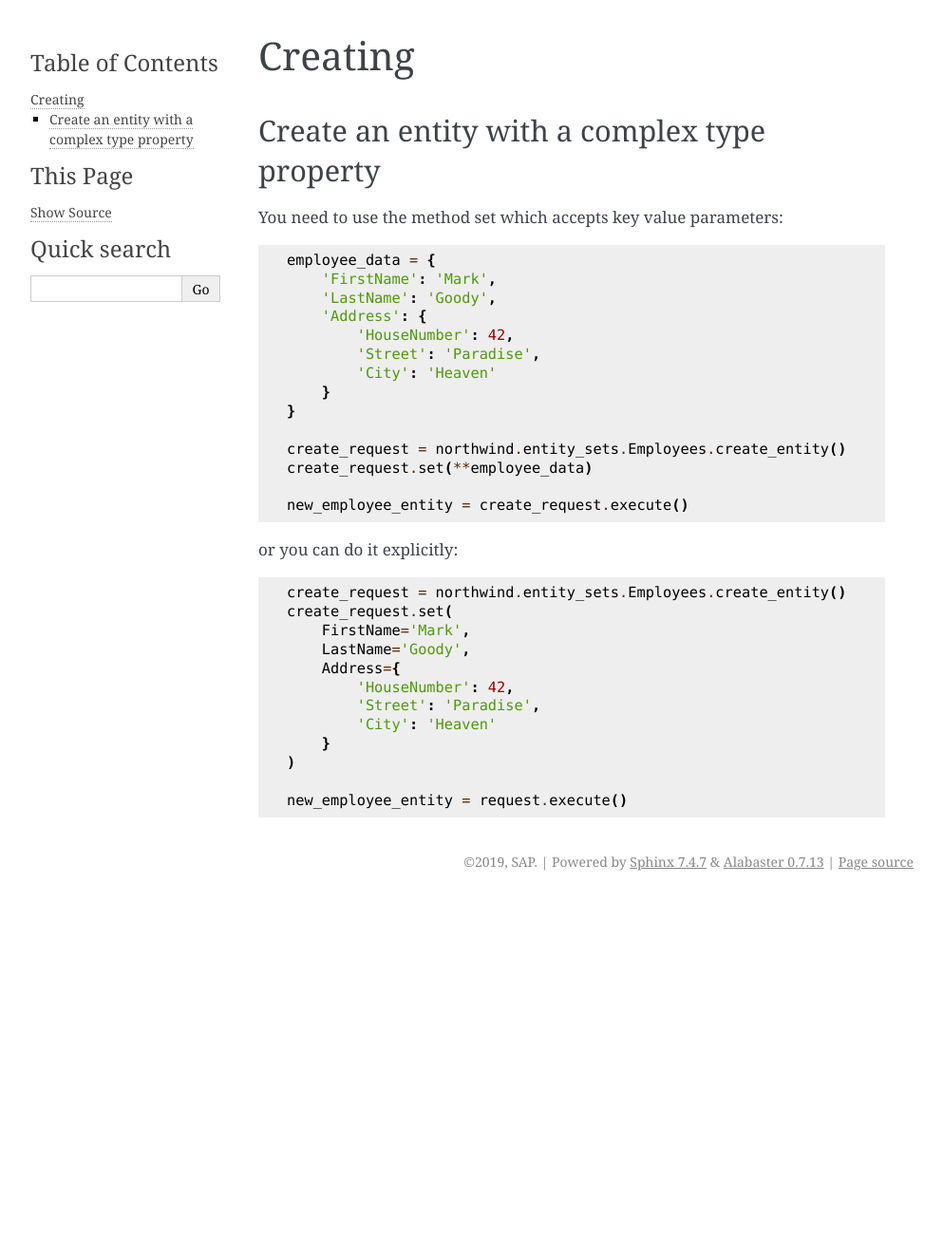
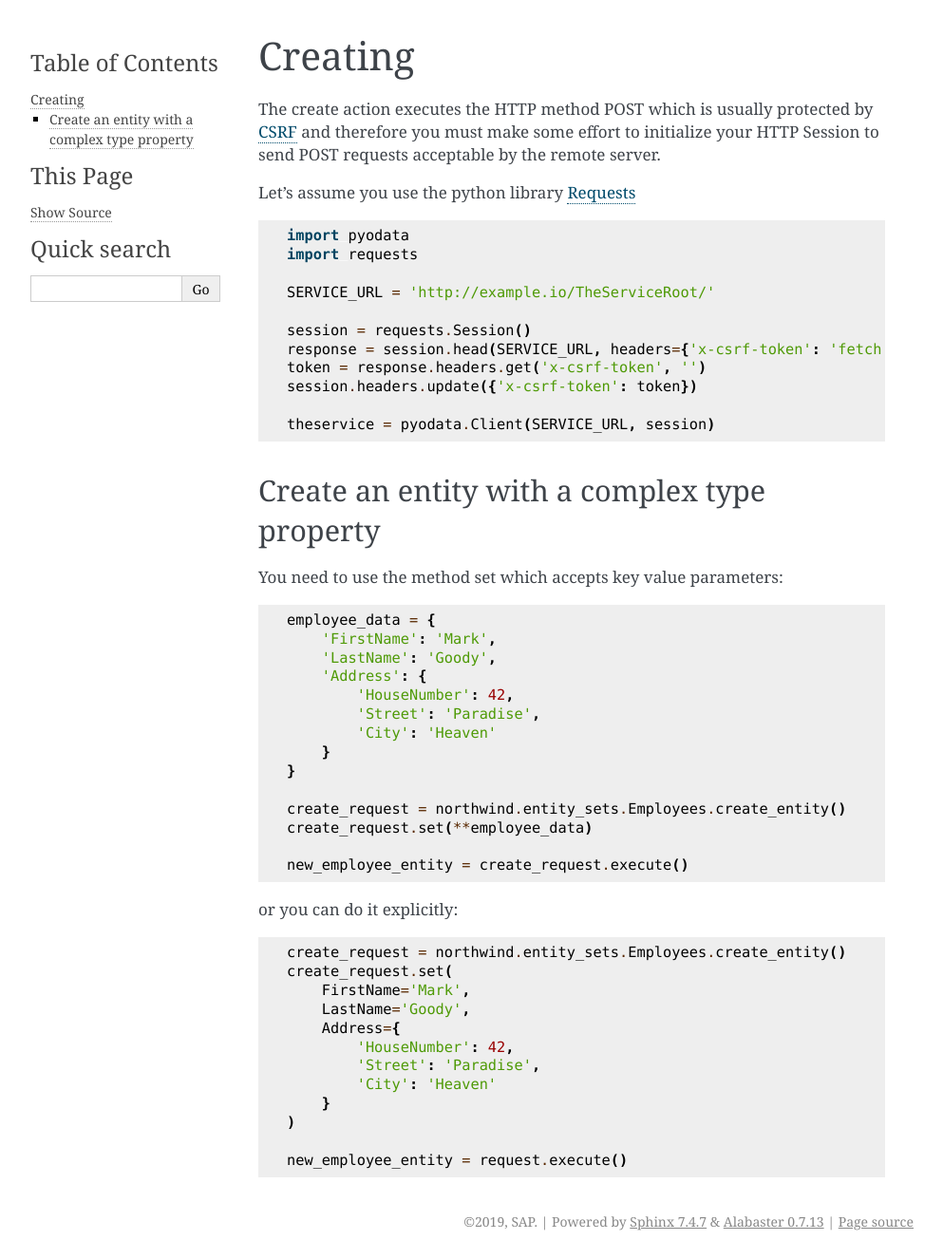
Before and after one commit to SAP/python-pyodata, a Sphinx documentation site: the page built from docs/usage/creating.rst, in a window 1280 px wide. Shown: the whole page at 95% size, without its empty margins (148-1141 px from the left). Built offline with Sphinx 7.4.7, drawn with Linux system fonts in a browser that asks for light colours; before the commit the page ends 947 px from its top, so only the background shows below that.

Commit message:
doc: document CSRF protection for POSTs

```diff
--- a/docs/usage/creating.rst
+++ b/docs/usage/creating.rst
@@ -1,5 +1,29 @@
 Creating
 ========
+
+.. _CSRF: https://en.wikipedia.org/wiki/Cross-site_request_forgery
+.. _Requests: https://2.python-requests.org/en/master/
+
+The create action executes the HTTP method POST which is usually protected by
+CSRF_ and therefore you must make some effort to initialize your HTTP Session
+to send POST requests acceptable by the remote server.
+
+Let's assume you use the python library Requests_
+
+.. code-block:: python
+
+    import pyodata
+    import requests
+
+    SERVICE_URL = 'http://example.io/TheServiceRoot/'
+
+    session = requests.Session()
+    response = session.head(SERVICE_URL, headers={'x-csrf-token': 'fetch'})
+    token = response.headers.get('x-csrf-token', '')
+    session.headers.update({'x-csrf-token': token})
+
+    theservice = pyodata.Client(SERVICE_URL, session)
+
 
 Create an entity with a complex type property
 ---------------------------------------------
```
